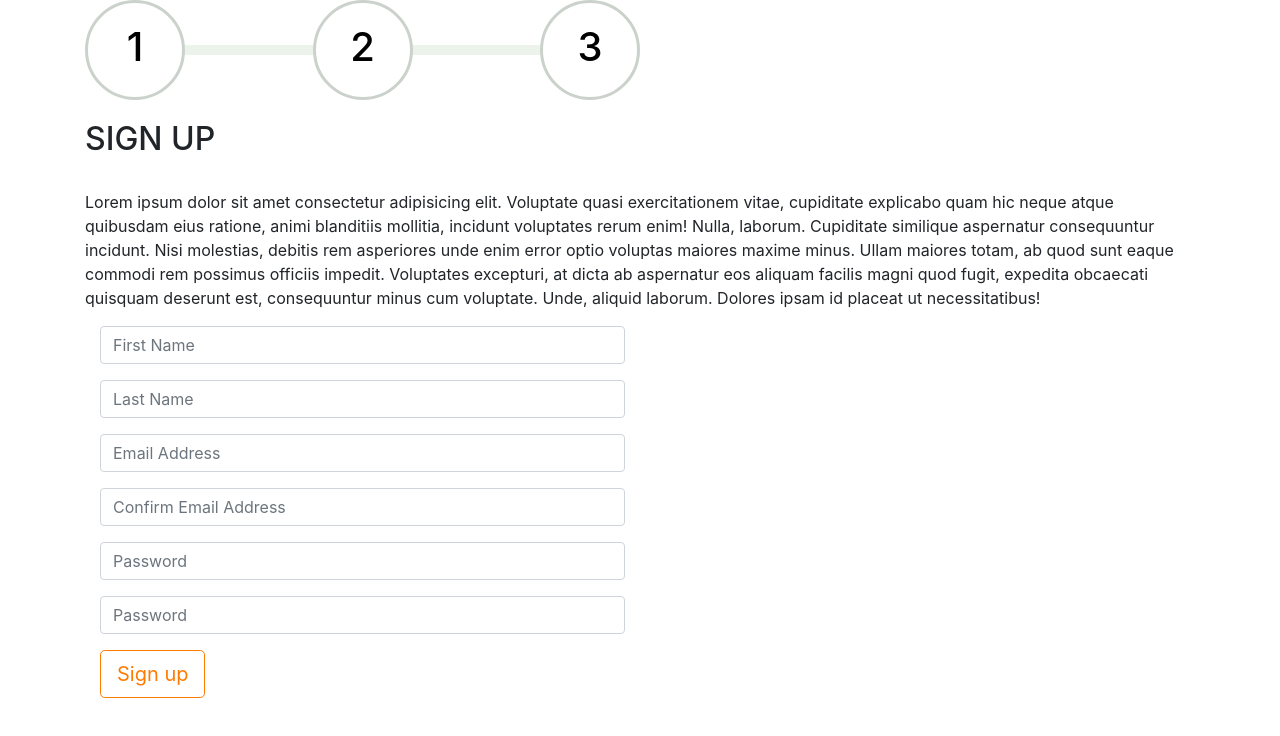
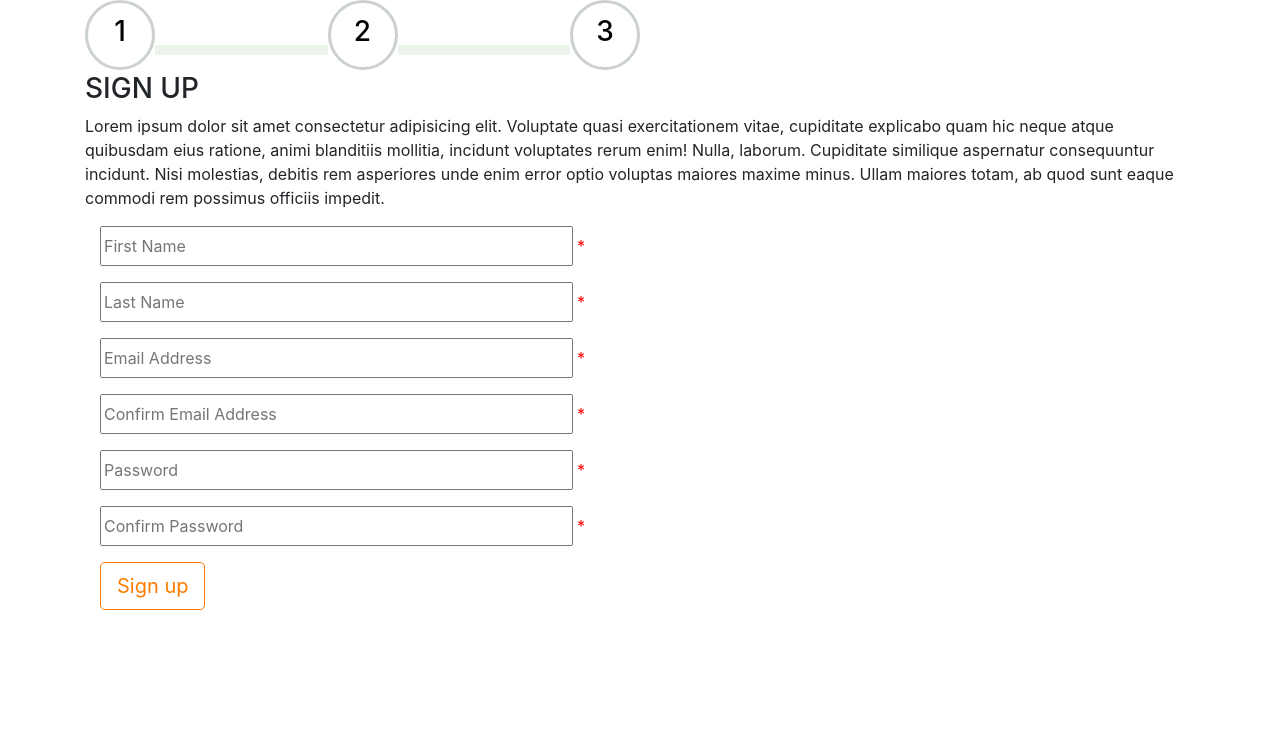
Before and after one commit to ARSSHEIKH/PIAIC-Advance-JS-Assignment, a plain HTML site: page Form/index.html in a window 1280 px wide. Drawn offline with nearby package versions, Linux system fonts and the light colour scheme.

Commit message:
Updated files

```diff
--- a/Form/app.js
+++ b/Form/app.js
@@ -28,3 +28,43 @@ function signup_func3(){
     document.querySelector('.signup-form2').innerHTML="";
     document.querySelector(".signup-form3").innerHTML="";
 }
+function Users(fname, lname, email, confemail, pass, confpass) {
+    this.fname = fname;
+    this.lname = lname;
+    this.email = email;
+    this.confemail = confemail;
+    this.pass = pass;
+    this.confpass = confpass;
+
+}
+// var arr = [10]
+// arr[0] = new Students("Anam", 20, 'karachi...')
+
+// console.log(arr[0])
+var UsersArr = [];
+var ind = 0;
+function submit_Form1(){
+    let fname = document.getElementById('fname').value
+    let lname = document.getElementById('lname').value
+    let email = document.getElementById('email').value
+    let confemail = document.getElementById('confemail').value
+    let pass = document.getElementById('pass').value
+    let confpass = document.getElementById('confpass').value
+
+    UsersArr[ind] = new Users();
+
+    if(fname != "" && lname != "" && email != "" && confemail != "" && pass != "" && confpass != "" ){
+        document.getElementById('error-emptyfields').innerHTML = ""
+        UsersArr[ind].fname = fname;
+        UsersArr[ind].lname = lname;
+        UsersArr[ind].email = email;
+        UsersArr[ind].confemail = confemail;
+        UsersArr[ind].pass = pass;
+        UsersArr[ind].confpass = confpass;
+        ind++;
+    }
+    else{
+        document.getElementById('error-emptyfields').innerHTML = "Please All above fields"
+    }
+
+}
--- a/Form/index.html
+++ b/Form/index.html
@@ -25,69 +25,82 @@
     .dvOne-tab, .dvTwo-tab, .dvThree-tab{
         background-color: #fff;
         border: 3px solid rgb(203, 209, 203);
-        width: 100px;
-        height: 100px;
+        width: 70px;
+        height: 70px;
         border-radius: 100px;
         font-weight: bold;
         font-size: 30px;
         color: rgb(0, 0, 0);
         cursor: pointer;
     }
-    .dvOne-tab:hover, .dvTwo-tab:hover, .dvThree-tab:hover{
+    /* .dvOne-tab:hover, .dvTwo-tab:hover, .dvThree-tab:hover{
         background-color:  rgb(255, 123, 0);
         border: none
+
+    } */
+    .tabs-strings{
+        text-align: center; margin-top: 12px;
     }
+
     .line-tabs{
         width: 20px;
         height: 10px;
         background-color: rgb(235, 243, 235);
         margin-top: 45px;
     }
-
+    .input{
+        width: 90%;
+        height: 40px;
+    }
 </style>
 <body>
     <div class="container">
         <div class="dv-tabs">
-
-                <div class="dvOne-tab"><h1 style="text-align: center; margin-top: 20px;">1</h1></div>
-                <div class="line-tabs col"></div>
-                <div class="dvTwo-tab"><h1  style="text-align: center; margin-top: 20px;">2</h1></div>
-                <div class="line-tabs col"></div>
-                <div class="dvThree-tab"><h1  style="text-align: center; margin-top: 20px;">3</h1></div>
-
-
+            <div class="dvOne-tab" id="dvOne-tab"><h3 class="tabs-strings">1</h3></div>
+            <div class="line-tabs col"></div>
+            <div class="dvTwo-tab" id="dvTwo-tab"><h3 class="tabs-strings">2</h3></div>
+            <div class="line-tabs col"></div>
+            <div class="dvThree-tab" id="dvThree-tab"><h3 class="tabs-strings">3</h3></div>
         </div>
-        <br><br><br><br><br>
+        <br><br><br>
         <div class="signup-form1" id="signup-form1">
-            <h2>SIGN UP</h2><br>
+            <h3>SIGN UP</h3>
             <p>Lorem ipsum dolor sit amet consectetur adipisicing elit. Voluptate quasi exercitationem vitae, cupiditate explicabo quam hic neque atque quibusdam eius ratione, animi blanditiis mollitia, incidunt voluptates rerum enim! Nulla, laborum.
             Cupiditate similique aspernatur consequuntur incidunt. Nisi molestias, debitis rem asperiores unde enim error optio voluptas maiores maxime minus. Ullam maiores totam, ab quod sunt eaque commodi rem possimus officiis impedit.
-            Voluptates excepturi, at dicta ab aspernatur eos aliquam facilis magni quod fugit, expedita obcaecati quisquam deserunt est, consequuntur minus cum voluptate. Unde, aliquid laborum. Dolores ipsam id placeat ut necessitatibus!</p>
             <form>
                 <div class="form-group col-md-6">
-                    <input type="text" class="form-control" id="inputAddress" placeholder="First Name">
+                    <input type="text" class="input" id="fname" placeholder="First Name" required>
+                    <span id="required-mark" style="color: red;">*</span>
                 </div>
                 <div class="form-group col-md-6">
-                    <input type="text" class="form-control" id="inputAddress2" placeholder="Last Name">
+                    <input type="text" class="input" id="lname" placeholder="Last Name" required>
+                    <span id="required-mark" style="color: red;">*</span>
                 </div>
                 <div class="form-group">
                     <div class="form-group col-md-6">
-                        <input type="email" class="form-control" id="inputEmail4" placeholder="Email Address">
+                        <input type="email" class="input" id="email" placeholder="Email Address" required>
+                        <span id="required-mark" style="color: red;">*</span>
                     </div>
                     <div class="form-group col-md-6">
-                        <input type="text" class="form-control" id="inputCity" placeholder="Confirm Email Address">
+                        <input type="email" class="input" id="confemail" placeholder="Confirm Email Address" required>
+                        <span id="required-mark" style="color: red;">*</span>
                     </div>
                 </div>
                 <div class="form-group">
                     <div class="form-group col-md-6">
-                        <input type="password" class="form-control" id="inputPassword4" placeholder="Password">
+                        <input type="password" class="input" id="pass" placeholder="Password" required>
+                        <span id="required-mark" style="color: red;">*</span>
                     </div>
                     <div class="form-group col-md-6">
-                        <input type="password" class="form-control" id="inputPassword4" placeholder="Password">
+                        <input type="password" class="input" id="confpass" placeholder="Confirm Password" required>
+                        <span id="required-mark" style="color: red;">*</span>
                     </div>
                 </div>
+
                 <div class="form-group col-md-6">
-                <button type="submit" class="btn btn-outline btn-lg btn-signup"">Sign up</button>
+                    <label type="submit" class="btn btn-outline btn-lg btn-signup" onclick="submit_Form1()">Sign up</label>
+                    <label for="error-emptyfields" id="error-emptyfields" style="color: red;"></label>
+                </div>
             </form>
         </div>
 
```
